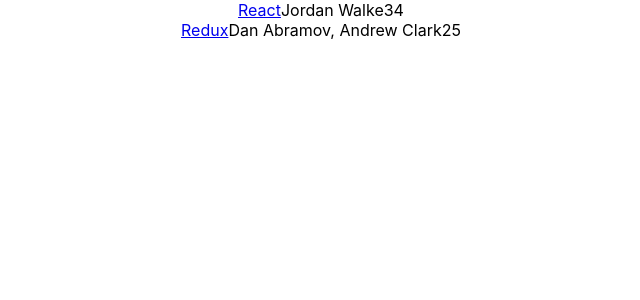
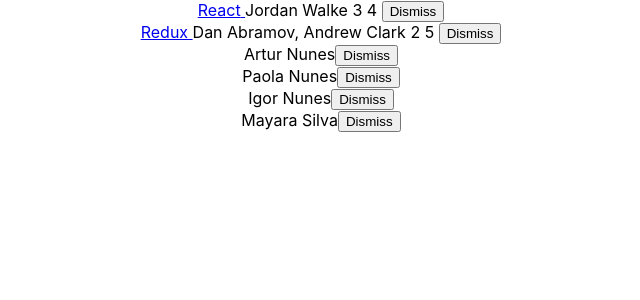
Before and after one commit to a-nunes/hackernews, a React (Create React App) app: page / in a window 1280 px wide. Shown: the top 300 px of the page, without its empty margins (319-959 px from the left). Built offline with nearby package versions, Linux system fonts and the light colour scheme.

Commit message:
Fluxo Unidirecional de Dados

```diff
--- a/src/App.js
+++ b/src/App.js
@@ -21,18 +21,83 @@
   },
 ];
 
+const users = [
+  {
+    firstName: 'Artur',
+    lastName: 'Nunes',
+    objectID: 0,
+  },
+  {
+    firstName: 'Paola',
+    lastName: 'Nunes',
+    objectID: 1,
+  },
+  {
+    firstName: 'Igor',
+    lastName: 'Nunes',
+    objectID: 2,
+  },
+  {
+    firstName: 'Mayara',
+    lastName: 'Silva',
+    objectID: 3,
+  },
+];
+
 class App extends Component {
+  constructor(props) {
+    super(props);
+    this.state = {
+      list,
+      users,
+    };
+    this.onDismissList = this.onDismissList.bind(this);
+    this.onDismissUser = this.onDismissUser.bind(this);
+  }
+
+  onDismissList(id){
+    const isNotId = item => item.objectID !== id;
+    const updatedList = this.state.list.filter(isNotId);
+    this.setState({ list: updatedList });
+  }
+
+  onDismissUser(id){
+    const isNotId = user => user.objectID !== id;
+    const updatedUsers = this.state.users.filter(isNotId);
+    this.setState({ users: updatedUsers });
+  }
+
   render() {
     return (
       <div className="App">
-        {list.map(item =>
+        {this.state.list.map(item =>
           <div key={item.objectID}>
             <span>
-              <a href={item.url}>{item.title}</a>
+              <a href={item.url}>{item.title} </a>
             </span>
-            <span>{item.author}</span>
-            <span>{item.num_comments}</span>
-            <span>{item.points}</span>
+            <span>{item.author} </span>
+            <span>{item.num_comments} </span>
+            <span>{item.points} </span>
+            <span>
+              <button
+                onClick={() => this.onDismissList(item.objectID)}
+                type="button">
+                  Dismiss
+              </button>
+            </span>
+          </div>
+        )}
+        {this.state.users.map((user) =>
+          <div key={user.objectID}>
+            <span>{user.firstName} </span>
+            <span>{user.lastName}</span>
+            <span>
+              <button
+                onClick={() => this.onDismissUser(user.objectID)}
+                type="button">
+                  Dismiss
+              </button>
+            </span>
           </div>
         )}
       </div>
```
